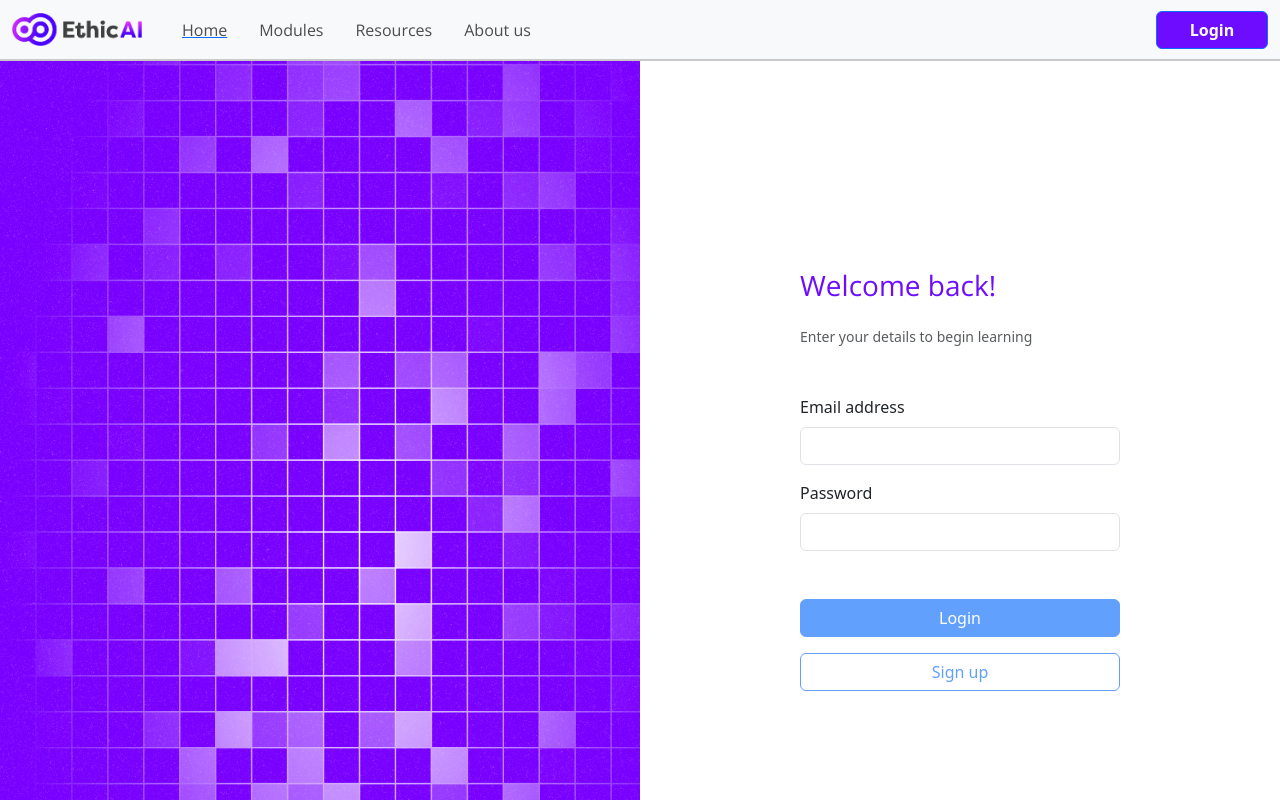
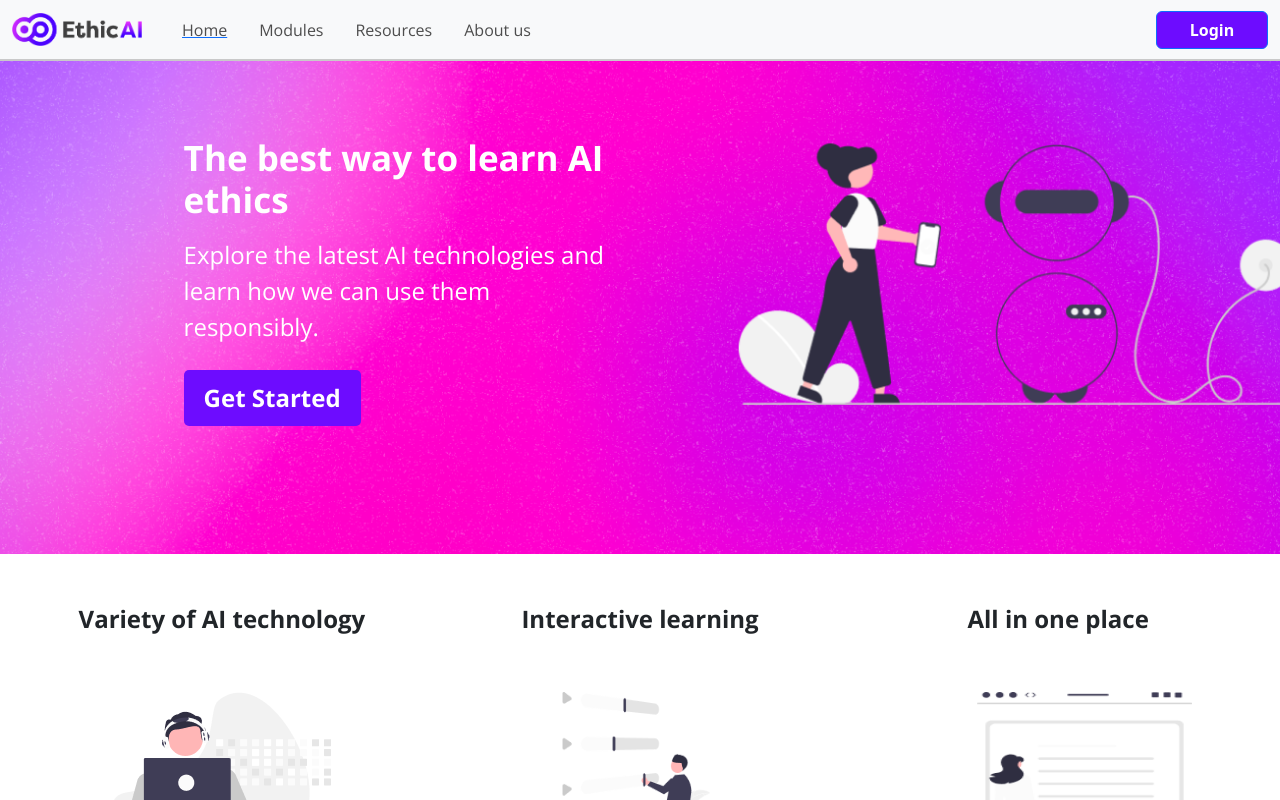
Before and after one commit to harslash/EthicAI, a Vue app in the folder project/ethicai-spa/: page / in a window 1280 px wide. Shown: the top 800 px of the page. Built offline with nearby package versions, Linux system fonts and the light colour scheme.

Commit message:
added routing for landing page

```diff
--- a/project/ethicai-spa/src/router/index.ts
+++ b/project/ethicai-spa/src/router/index.ts
@@ -1,12 +1,12 @@
 import { createRouter, createWebHistory, RouteRecordRaw } from 'vue-router';
-// import LandingView from '../views/LandingView.vue'
+import LandingView from '../views/LandingView.vue'
 import LoginView from '../views/LoginView.vue';
 
 const routes: Array<RouteRecordRaw> = [
   {
     path: '/',
     name: 'home',
-    component: LoginView
+    component: LandingView
   },
   {
     path: '/login',
--- a/project/ethicai-spa/src/views/LandingView.vue
+++ b/project/ethicai-spa/src/views/LandingView.vue
@@ -1,17 +1,28 @@
 <template>
   <div class="landing">
-    <h1>Landing page here</h1>
+    <nav-bar></nav-bar>
+    <landing-hero></landing-hero>
+    <landing-card></landing-card>
+    <page-footer></page-footer>
+
   </div>
 </template>
 
 <script lang="ts">
 // @ is an alias to /src
 // import HelloWorld from '@/components/HelloWorld.vue'
+import LandingHero from '../components/pages/landing-hero.vue';
+import LandingCard from '../components/pages/landing-card.vue';
+import NavBar from '../components/reusable/nav-bar.vue';
+import PageFooter from '../components/reusable/page-footer.vue';
 
 export default {
   name: 'LandingView',
   components: {
-
+    'nav-bar': NavBar,
+    'landing-hero': LandingHero,
+    'landing-card': LandingCard,
+    'page-footer': PageFooter
   }
 }
 </script>
```
